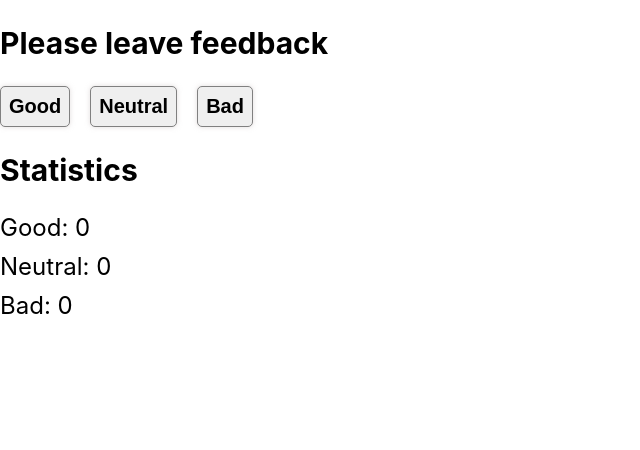
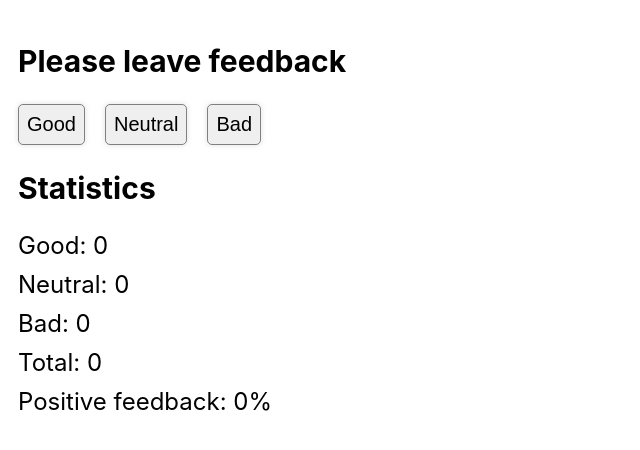
Before and after one commit to ira089/goit-react-hw-02-feedback, a React (Create React App) app: page / in a window 1280 px wide. Shown: the top 450 px of the page, without its empty margins (0-640 px from the left). Built offline with nearby package versions, Linux system fonts and the light colour scheme.

Commit message:
react_HW2_step2

```diff
--- a/src/components/App.jsx
+++ b/src/components/App.jsx
@@ -1,15 +1,22 @@
 import Feedback from './Feedback/Feedback';
+// state = {
+//   good: 0,
+//   neutral: 0,
+//   bad: 0,
+// };
 export const App = () => {
   return (
     <div
-    // style={{
-    //   height: '100vh',
-    //   display: 'flex',
-    //   justifyContent: 'center',
-    //   alignItems: 'center',
-    //   fontSize: 40,
-    //   color: '#010101',
-    // }}
+      style={{
+        height: '100vh',
+        padding: 18,
+
+        // display: 'flex',
+        // justifyContent: 'center',
+        // alignItems: 'center',
+        // fontSize: 40,
+        color: '#010101',
+      }}
     >
       {/* React homework template */}
       <Feedback />
--- a/src/components/Feedback/Feedback.jsx
+++ b/src/components/Feedback/Feedback.jsx
@@ -11,17 +11,37 @@ class Feedback extends Component {
     neutral: 0,
     bad: 0,
   };
+
   leaveFeedback = ev => {
     // console.log(ev.target.name);
-    const counterStat = ev.target.name;
-    console.log(counterStat);
+    const counterStatItem = ev.target.name;
+    console.log(counterStatItem);
     this.setState(prevState => {
       // console.log(prevState);
-      return { [counterStat]: (prevState[counterStat] += 1) };
+      return { [counterStatItem]: (prevState[counterStatItem] += 1) };
     });
   };
 
+  countTotalFeedback() {
+    const statValues = Object.values(this.state);
+    // console.log(statValues);
+    const totalStat = statValues.reduce((total, value) => total + value, 0);
+    return totalStat;
+  }
+
+  countPositiveFeedbackPercentage() {
+    const total = this.countTotalFeedback();
+    if (!total) {
+      return 0;
+    }
+    const positiveFeedback = this.state.good;
+    console.log(positiveFeedback);
+    return Number(((positiveFeedback / total) * 100).toFixed(2));
+  }
+
   render() {
+    const totalStatistic = this.countTotalFeedback();
+    const positiveFeedbackPercentage = this.countPositiveFeedbackPercentage();
     return (
       <div>
         <div className={styles.blockFeedback}>
@@ -38,15 +58,13 @@ class Feedback extends Component {
         <div className={styles.blockStatistics}>
           <h2 className={styles.title}>Statistics</h2>
 
-          <ul className={styles.statisticsList}>
-            <FeedbackStatistic
-              // items={Feedback.BtnOptions}
-              // items={this.state}
-              items={this.state}
-            />
-            {/* <li>3</li>
+          <FeedbackStatistic
+            items={this.state}
+            total={totalStatistic}
+            positiveFeedbackPercentage={positiveFeedbackPercentage}
+          />
+          {/* <li>3</li>
             <li>4</li> */}
-          </ul>
         </div>
       </div>
     );
--- a/src/components/Feedback/FeedbacksStatistic.jsx
+++ b/src/components/Feedback/FeedbacksStatistic.jsx
@@ -1,6 +1,6 @@
 import styles from './feedback.module.css';
 
-const FeedbackStatistic = ({ items }) => {
+const FeedbackStatistic = ({ items, total, positiveFeedbackPercentage }) => {
   console.log(items);
   console.log(items.good);
   const arrItems = Object.keys(items);
@@ -12,6 +12,10 @@ const FeedbackStatistic = ({ items }) => {
           {arrItem}: {items[arrItem]}
         </li>
       ))}
+      <li className={styles.item}>Total: {total}</li>
+      <li className={styles.item}>
+        Positive feedback: {positiveFeedbackPercentage}%
+      </li>
     </ul>
   );
 };
--- a/src/components/Feedback/feedback.module.css
+++ b/src/components/Feedback/feedback.module.css
@@ -22,7 +22,6 @@
 .btn {
   cursor: pointer;
   font-size: 20px;
-  font-weight: bold;
   padding: 8px;
   border: 1px solid gray;
   border-radius: 5px;
```
